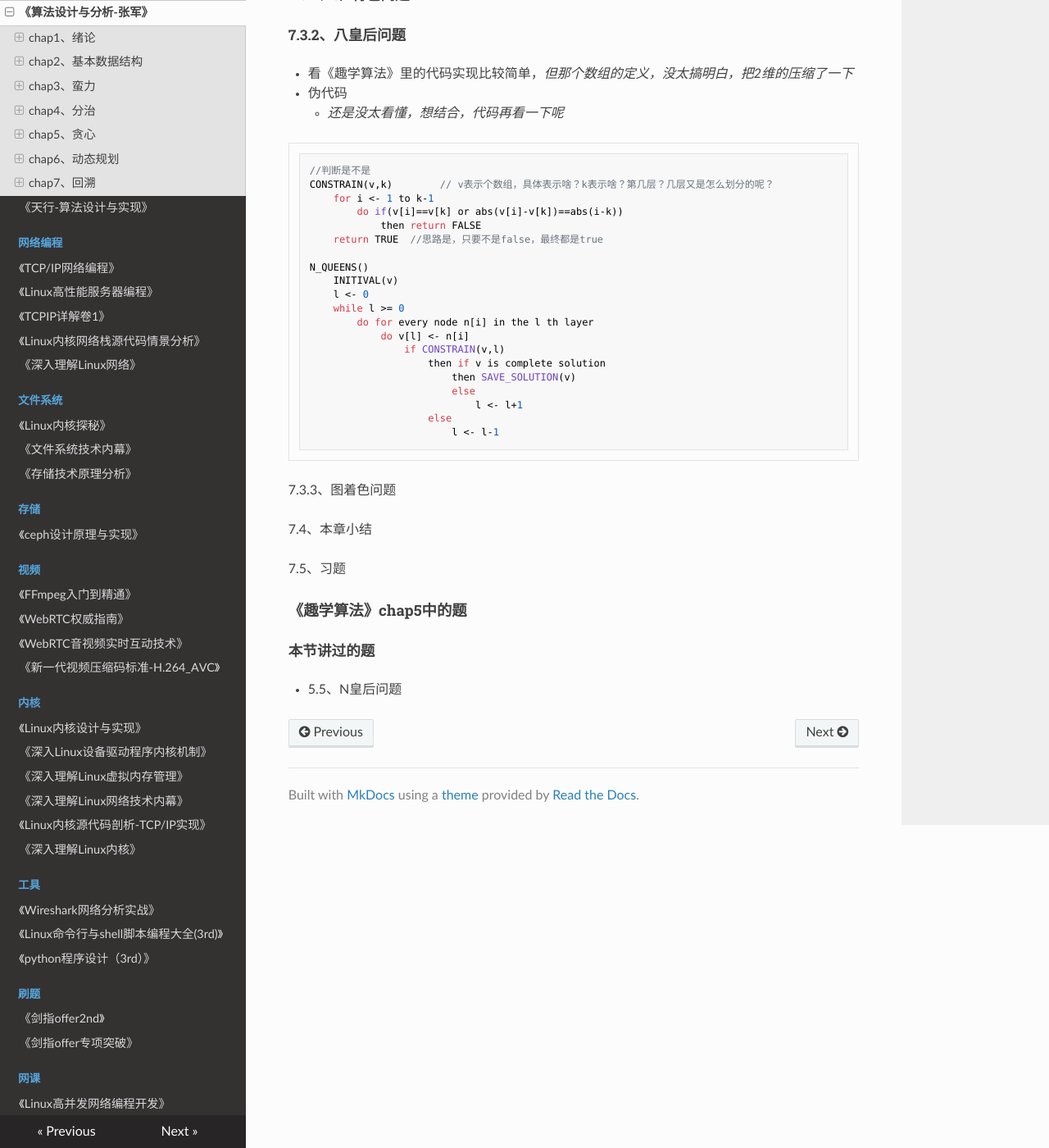
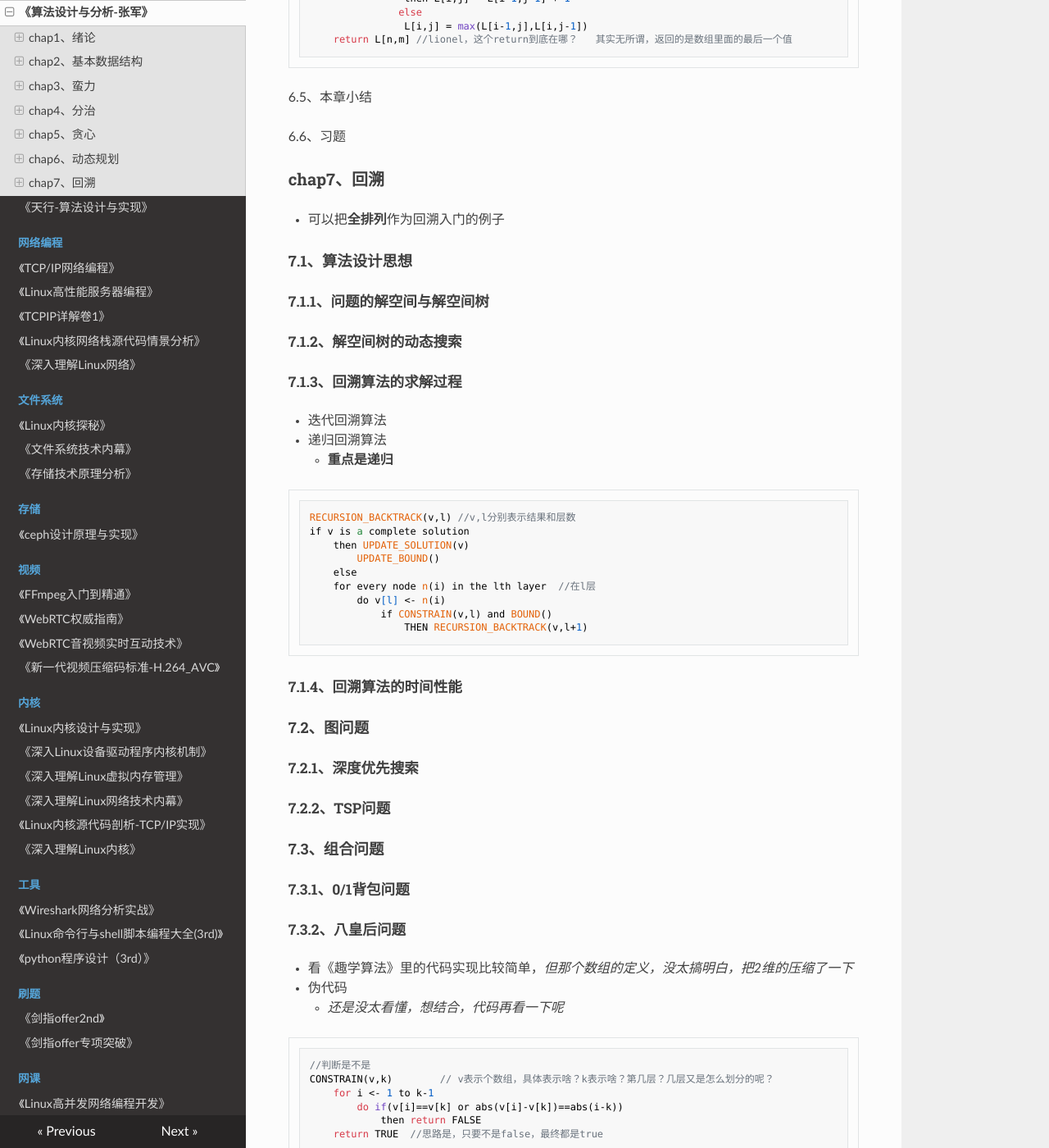
Before and after one commit to wolflion/booknotes, an MkDocs documentation site: the page built from docs/408/算法设计与分析-张军.md, in a window 1280 px wide and 1400 px high, scrolled down 12917 px. Shown: the whole window at 82% size. Built offline with MkDocs 1.6.1, drawn with Linux system fonts in a browser that asks for light colours; nearby versions of some CDN libraries; some of the changed text lies outside the part shown.

Commit message:
Update 算法设计与分析-张军.md

````diff
--- a/docs/408/算法设计与分析-张军.md
+++ b/docs/408/算法设计与分析-张军.md
@@ -14,6 +14,13 @@
     + 整理感觉比较简单（尤其在**组合**），**图方面的**，需要再强化学习一下
   + 六、动规：用在**查找**，**图**，**组合**（背包、最长公共子序列）
     + 最长公共子序列，这个我应该OK了，*尝试刷些题目看看*
+  + 七、回溯：用在**图、组合**
+    + **重点在于递归**（当然也有迭代的），基础是DFS
+  + 八、分支限界：用在**图、组合**
+    + 感觉场景与（chap7、回溯）差不多，只不过它的基础是BFS
++ 各种入门
+  + 动规入门，**爬楼梯**
+  + 回溯入门，**全排列**
 
 ### chap1、绪论
 
@@ -510,6 +517,10 @@
 
 ### chap6、动态规划
 
++ 20230904忽然开窍了一下
+  + 先举例知道了`f(1)，f(2)，f(3)...`之后，要找到**`f(n)与f(n-1)`之间的关系**，这是对于一维的
+  + 对于二维的，就要找到`c[i,j=max{c[i,j-1],c[i-1,j]}`这样的关系
+
 #### 其它书籍
 
 + 2022-08-26，看了《算法图解》chap6的内容（背包、最长公共子串），*当时并没有完全理解*【要想一下 背包 问题，感觉那个二维图，我还是没真的懂】
@@ -562,7 +573,43 @@
 
 ### chap7、回溯
 
-#### 7.3、组合问题中的回溯算法
++ 可以把**全排列**作为回溯入门的例子
+
+#### 7.1、算法设计思想
+
+##### 7.1.1、问题的解空间与解空间树
+
+##### 7.1.2、解空间树的动态搜索
+
+##### 7.1.3、回溯算法的求解过程
+
++ 迭代回溯算法
++ 递归回溯算法
+  + **重点是递归**
+
+```cpp
+RECURSION_BACKTRACK(v,l) //v,l分别表示结果和层数
+if v is a complete solution
+    then UPDATE_SOLUTION(v)
+        UPDATE_BOUND()
+    else
+    for every node n(i) in the lth layer  //在l层
+        do v[l] <- n(i)
+            if CONSTRAIN(v,l) and BOUND()
+                THEN RECURSION_BACKTRACK(v,l+1)
+```
+
+
+
+##### 7.1.4、回溯算法的时间性能
+
+#### 7.2、图问题
+
+##### 7.2.1、深度优先搜索
+
+##### 7.2.2、TSP问题
+
+#### 7.3、组合问题
 
 ##### 7.3.1、0/1背包问题
 
````
